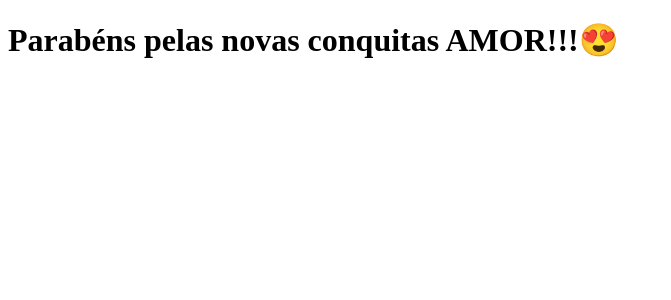
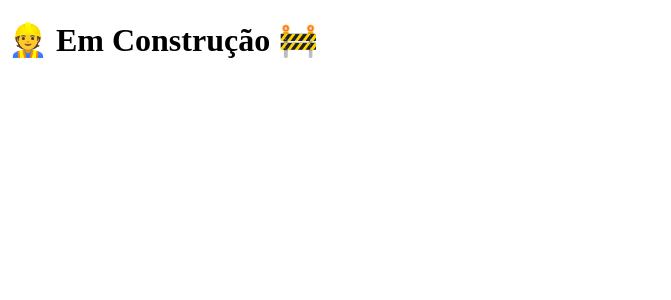
Before and after one commit to FelipeBBrasil/clone-tabnews, a Next.js app: page / in a window 1280 px wide. Shown: the top 300 px of the page, without its empty margins (0-671 px from the left). Built offline with nearby package versions, Linux system fonts and the light colour scheme.

Commit message:
adiciona a página Em Construção

```diff
--- a/pages/index.js
+++ b/pages/index.js
@@ -1,5 +1,5 @@
 function Home() {
-  return <h1>Parabéns pelas novas conquitas AMOR!!!😍</h1>;
+  return <h1>👷 Em Construção 🚧</h1>;
 }
 
 export default Home;
```
